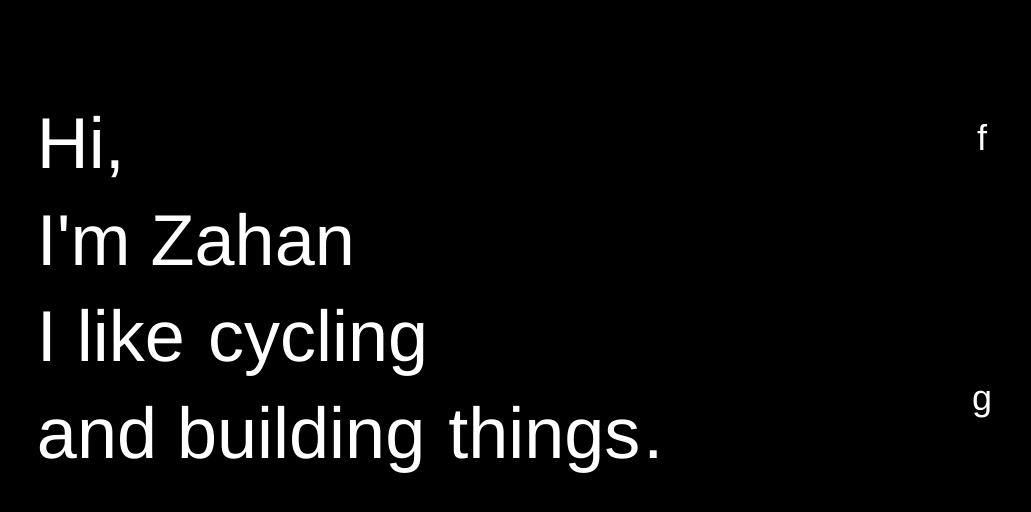
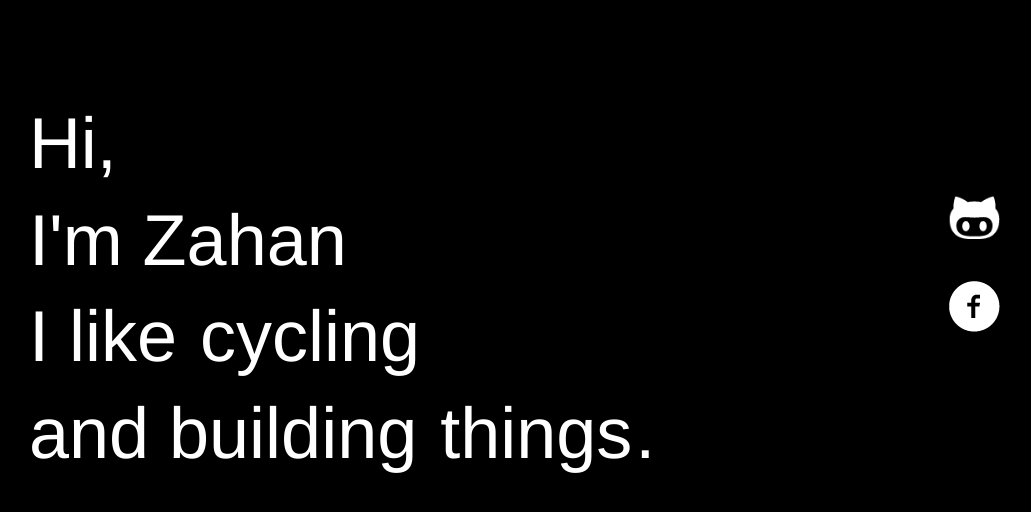
Before and after one commit to zahanm/zahanm.github.io, a website: page index.html in a window 1280 px wide. Shown: the whole page, without its empty margins (124-1155 px from the left). Drawn offline with nearby package versions, Linux system fonts and the light colour scheme; files that its build step writes are made by us from their sources.

Commit message:
css descendant, octocat, homepage work

```diff
--- a/index.html
+++ b/index.html
@@ -5,16 +5,20 @@
   <meta name="viewport" content="width=device-width, initial-scale=1">
   <link rel="stylesheet" type="text/css" href="/css/index.css">
 </head>
-<body class="page link-reveal">
-  <section class="intro">
+<body class="page">
+  <section class="intro link-reveal">
     <p>Hi,</p>
     <p>I'm Zahan</p>
     <p>I like <a href="https://www.strava.com/athletes/100447">cycling</a></p>
     <p>and building <a href="/markdown/projects.html">things</a>.</p>
   </section>
   <section class="social">
-    <a href="https://www.facebook.com/zahanm">f</a>
-    <a href="https://profiles.google.com/zahanm">g</a>
+    <a href="https://github.com/zahanm">
+      <img src="/images/octocat.png" />
+    </a>
+    <a href="https://www.facebook.com/zahanm">
+      <img src="/images/f.png" />
+    </a>
   </section>
 </body>
 </html>
--- a/less/base.less
+++ b/less/base.less
@@ -12,7 +12,7 @@ body {
 a {
   text-decoration: none;
   color: @text-primary;
-  padding: 3px;
+  padding: 6px 3px;
   border-radius: 3px;
 }
 
--- a/less/index.less
+++ b/less/index.less
@@ -16,10 +16,18 @@
 .social {
   display: flex;
   flex-flow: column;
-  justify-content: space-around;
+  justify-content: center;
   align-items: center;
 
   font-size: 36px;
+
+  & > * {
+    margin: 10px 0;
+  }
+
+  img {
+    width: 52px;
+  }
 }
 
 @media all and (max-width: @tablet-width) {
--- a/less/projects.less
+++ b/less/projects.less
@@ -11,7 +11,7 @@
   flex-flow: column;
   align-items: center;
 
-  * {
+  & > * {
     max-width: @para-fixed;
 
     @media all and (max-width: (@para-fixed / @para-fluid)) {
```
Also changed, not shown: images/google.png (added), images/octocat.png (added).
